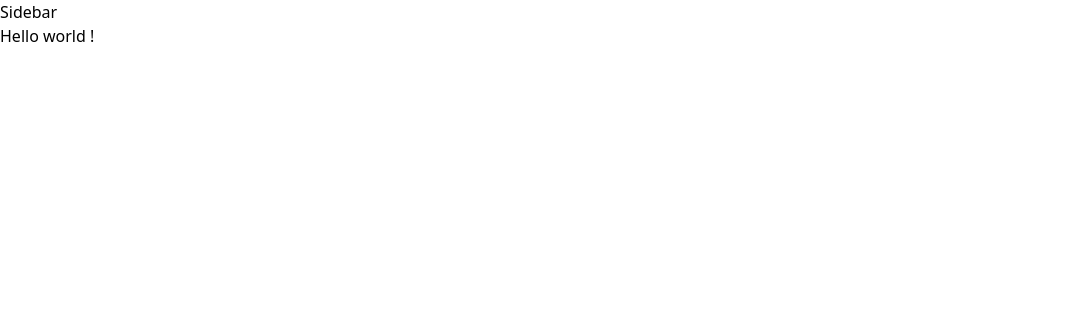
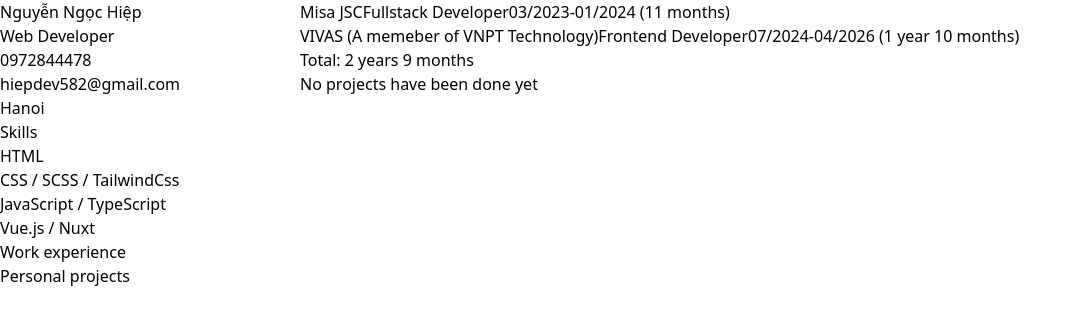
Before and after one commit to hiepdev582/portfolio, a Nuxt app in the folder portfolio/: page / in a window 1280 px wide. Shown: the top 324 px of the page, without its empty margins (0-1082 px from the left). Built offline with nearby package versions, Linux system fonts and the light colour scheme.

Commit message:
feature: content

```diff
--- a/portfolio/app/components/Sidebar.vue
+++ b/portfolio/app/components/Sidebar.vue
@@ -1,5 +1,42 @@
 <script setup lang="ts"></script>
 
 <template>
-  <div>Sidebar</div>
+  <nav>
+    <section>
+      <ul>
+        <li>
+          <p>Nguyễn Ngọc Hiệp</p>
+          <span>Web Developer</span>
+        </li>
+        <li>
+          <p>0972844478</p>
+        </li>
+        <li>
+          <p>hiepdev582@gmail.com</p>
+        </li>
+        <li>
+          <p>Hanoi</p>
+        </li>
+      </ul>
+    </section>
+    <section>
+      <p>Skills</p>
+      <ul>
+        <li>HTML</li>
+        <li>CSS / SCSS / TailwindCss</li>
+        <li>JavaScript / TypeScript</li>
+        <li>Vue.js / Nuxt</li>
+      </ul>
+    </section>
+    <section>
+      <ul>
+        <li>
+          <NuxtLink to="#work-exp">Work experience</NuxtLink>
+        </li>
+        <li>
+          <NuxtLink to="#personal-project">Personal projects</NuxtLink>
+        </li>
+      </ul>
+    </section>
+  </nav>
 </template>
--- a/portfolio/app/layouts/default.vue
+++ b/portfolio/app/layouts/default.vue
@@ -1,7 +1,7 @@
 <script setup lang="ts"></script>
 
 <template>
-  <main>
+  <main class="grid grid-cols-1 lg:grid-cols-[300px_1fr]">
     <Sidebar />
     <slot />
   </main>
--- a/portfolio/app/pages/index.vue
+++ b/portfolio/app/pages/index.vue
@@ -1,5 +1,60 @@
-<script setup lang="ts"></script>
+<script setup lang="ts">
+interface Project {
+  id: number;
+  name: string;
+  description: string;
+  startedAt: number;
+  endedAt?: number;
+  thumbnail: string;
+  alt: string;
+  techstack: string[];
+  role: string;
+  linkDemo: string;
+  linkSourcecode: string;
+}
+
+const myProjects: Project[] = [];
+</script>
 
 <template>
-  <div>Hello world !</div>
+  <div>
+    <section id="work-exp">
+    <ul>
+      <li>
+        <span>Misa JSC</span>
+        <span>Fullstack Developer</span>
+        <span>03/2023-01/2024 (11 months)</span>
+      </li>
+      <li>
+        <span>VIVAS (A memeber of VNPT Technology)</span>
+        <span>Frontend Developer</span>
+        <span>07/2024-04/2026 (1 year 10 months)</span>
+      </li>
+    </ul>
+    <span>Total: 2 years 9 months</span>
+  </section>
+  <section id="personal-project">
+    <ul v-if="myProjects.length">
+      <li v-for="project of myProjects" :key="project.id">
+        <img :src="project.thumbnail" :alt="project.alt" />
+        <div>
+          <p>{{ project.name }}</p>
+          <span>{{ project.description }}</span>
+        </div>
+        <ul>
+          <li v-for="stack in project.techstack">{{ stack }}</li>
+        </ul>
+        <li>Role: {{ project.role }}</li>
+        <li>Period: {{ project.startedAt }} - {{ project.endedAt }}</li>
+        <li v-if="project.linkDemo">
+          <NuxtLink :to="project.linkDemo">Live Demo</NuxtLink>
+        </li>
+        <li v-if="project.linkSourcecode">
+          <NuxtLink :to="project.linkSourcecode">Source code</NuxtLink>
+        </li>
+      </li>
+    </ul>
+    <div v-else>No projects have been done yet</div>
+  </section>
+  </div>
 </template>
```
